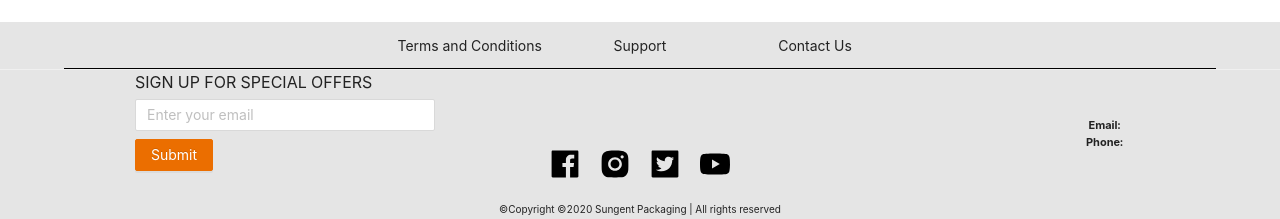
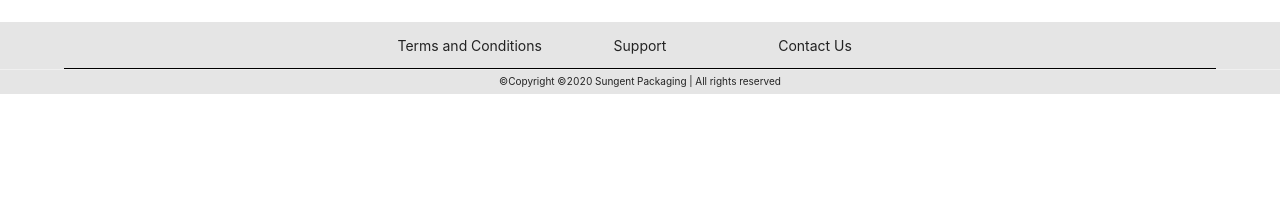
Before and after one commit to TrangNgyn/Superfin, a React (Create React App) app in the folder client/ReactProject/: page / in a window 1280 px wide. Shown: the part 1280-1499 px from the top of the page. After the commit the page ends 1374 px from the top, so only its background shows below. Built offline with nearby package versions, Linux system fonts and the light colour scheme; no server answers; what aws-amplify would draw is missing.

Commit message:
Removing footer stuff. May add more later

```diff
--- a/client/ReactProject/src/SharedComponents/Footer/FooterContent.js
+++ b/client/ReactProject/src/SharedComponents/Footer/FooterContent.js
@@ -1,15 +1,6 @@
-import {
-    FacebookFilled,
-    InstagramFilled,
-    TwitterSquareFilled,
-    YoutubeFilled
-} from '@ant-design/icons';
-
 import { useEffect } from 'react';
 import { useSelector, useDispatch } from 'react-redux';
 import { getCompanyInfo } from '../../_actions/companyInfoActions';
-
-import FooterEmailInput from './FooterEmailInput';
 
 export default function FooterContent(){
 
@@ -22,30 +13,13 @@ export default function FooterContent(){
         }
     }, [dispatch, companyInfo]);
 
-    return (
+    /*return (
         <div className="footer-content-container">
-            <div id="footer-email-input">
-                <FooterEmailInput />
-            </div>
-
-            <div id="footer-social-media-links">
-                <a className = "SocialMediaIcon" href="https://www.facebook.com/" title="Facebook Link">
-                    <FacebookFilled />
-                </a>
-                <a className = "SocialMediaIcon" href="https://www.instagram.com/" title="Instagram Link">
-                    <InstagramFilled />
-                </a>
-                <a className = "SocialMediaIcon" href="https://www.twitter.com/" title="Twitter Link">
-                    <TwitterSquareFilled />
-                </a>
-                <a className = "SocialMediaIcon" href="https://www.youtube.com/" title="Youtube Link">
-                    <YoutubeFilled />
-                </a>
-            </div>
             <div id="footer-support-details">
                 <div>Email: {companyInfo.c_email}</div>
                 <div>Phone: {companyInfo.c_number}</div>
             </div>
         </div>
-    );
+    )*/
+    return <></>;
 }
--- a/client/ReactProject/src/SharedComponents/Footer/FooterEmailInput.js
+++ /dev/null
@@ -1,26 +0,0 @@
-import { Form, Input, Button } from 'antd';
-
-const FooterEmailInput = () => {
-  const [form] = Form.useForm();
-
-  const onFinish = (values) => {
-    console.log('Success:', values);
-  };
-
-  const onFinishFailed = (errorInfo) => {
-    console.log('Failed:', errorInfo);
-  };
-
-  return (
-      <Form
-        name = 'footer-email-form'
-        layout='inline'
-        form = {form}
-        onFinish={onFinish}
-        onFinishFailed={onFinishFailed}>
-        <Form.Item><Input placeholder="Enter your email" /></Form.Item>
-        <Form.Item><Button type="primary" htmlType="submit">Submit</Button></Form.Item>
-      </Form>
-  );
-};
-export default FooterEmailInput;
```
